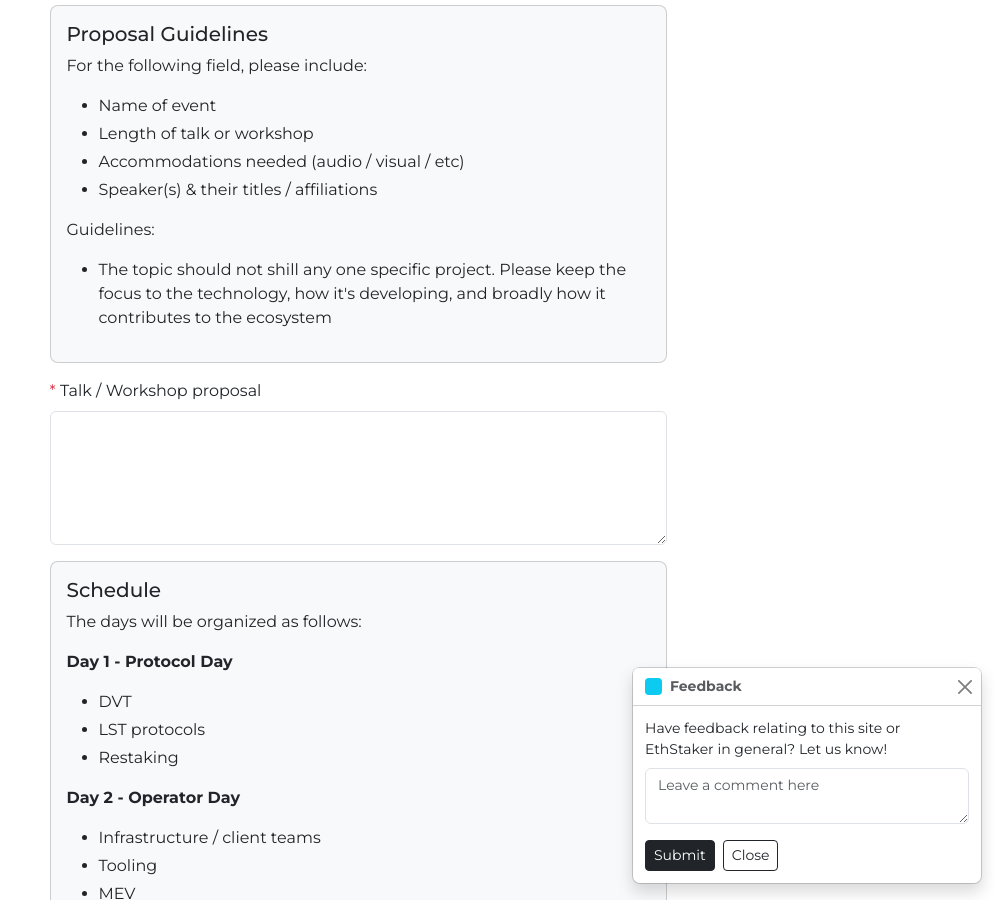
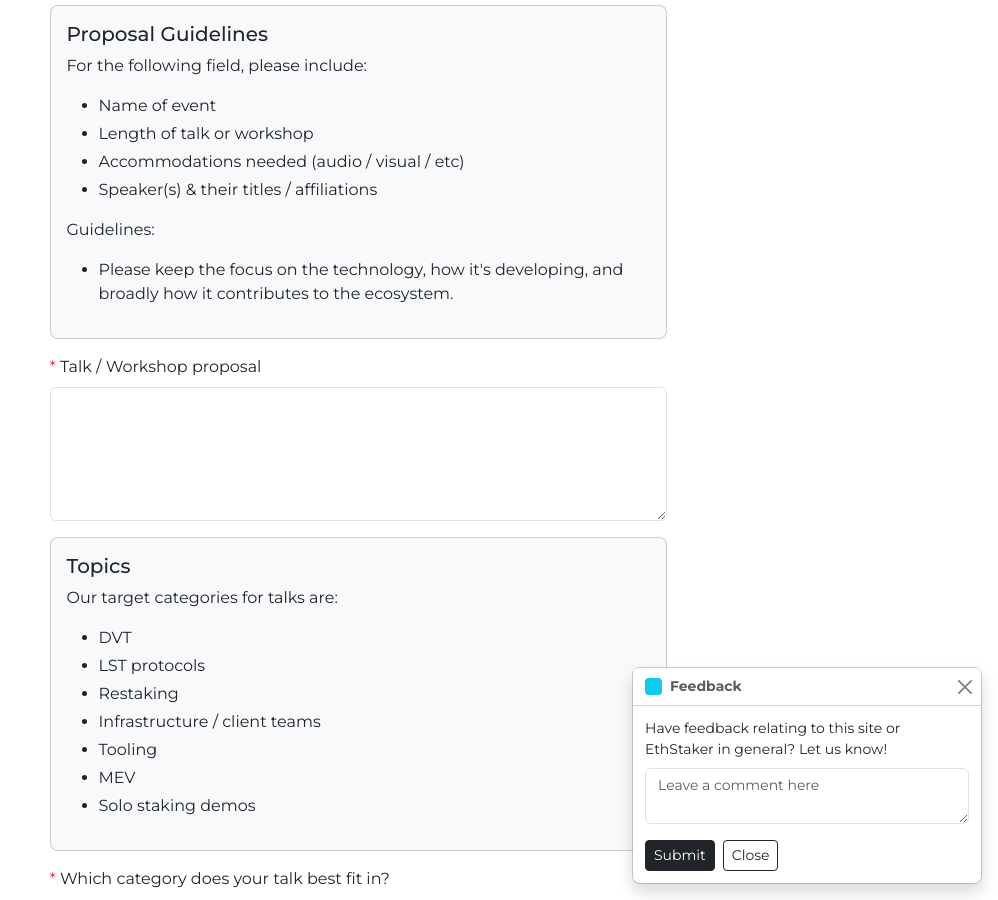
Before and after one commit to eth-educators/website, a Jekyll site: the page built from staking-gathering-speaker-application-2023.md, in a window 1280 px wide and 900 px high, scrolled down 722 px. Shown: the whole window, without its empty margins (282-1280 px from the left). Built offline with Jekyll 4.4.1, drawn with Linux system fonts in a browser that asks for light colours; some of the changed text lies outside the part shown.

Commit message:
update form

```diff
--- a/_includes/partials/content/staking-gathering-speaker-application-2023.html
+++ b/_includes/partials/content/staking-gathering-speaker-application-2023.html
@@ -47,10 +47,9 @@
                   <li class="fs-6">Accommodations needed (audio / visual / etc) </li>
                   <li class="fs-6">Speaker(s) & their titles / affiliations</li>
                 </ul>
-
                 <p class="fs-6">Guidelines:</p>
                 <ul>
-                  <li class="fs-6">The topic should not shill any one specific project. Please keep the focus to the technology, how it's developing, and broadly how it contributes to the ecosystem</li>
+                  <li class="fs-6">Please keep the focus on the technology, how it's developing, and broadly how it contributes to the ecosystem.</li>
                 </ul>
 
               </div>
@@ -67,24 +66,18 @@
           <textarea type="textarea" class="form-control form-field" id="speakerProposal" rows="5" required onchange="validate(this)"></textarea>
         </div>
 
-        <!-- Schedule -->
+        <!-- Topics -->
         <div class="col my-3">
           <div class="card w-100 bg-tertiary shadow-0">
             <div class="card-body">
-              <h5 class="card-title mb-2">Schedule</h5>
+              <h5 class="card-title mb-2">Topics</h5>
               <div class="card-text w-100 mb-auto">
 
-                <p class="fs-6">The days will be organized as follows:</p>
-
-                <p class="fw-bold fs-6">Day 1 - Protocol Day</p>
+                <p class="fs-6">Our target categories for talks are:</p>
                 <ul>
                   <li class="fs-6">DVT</li>
                   <li class="fs-6">LST protocols</li>
                   <li class="fs-6">Restaking</li>
-                </ul>
-
-                <p class="fw-bold fs-6">Day 2 - Operator Day</p>
-                <ul>
                   <li class="fs-6">Infrastructure / client teams</li>
                   <li class="fs-6">Tooling</li>
                   <li class="fs-6">MEV</li>
@@ -96,30 +89,102 @@
           </div>
         </div>
 
-        <!-- Slot Selection -->
+        <!-- Topic Selection -->
         <div class="w-100 mb-3">
-          <label for="speakerSlot" class="form-label">
+          <label for="speakerTopics" class="form-label mb-1">
             <span class="text-danger">*</span>
-            Which day and section would you like your talk to be included in?
+            Which category does your talk best fit in?
           </label>
-          <select type="select" id="speakerSlot" class="form-select form-field" aria-label="Default select example" required onchange="validate(this)">
-            <option value="" selected disabled>Select schedule...</option>
-            <option value="Day 1: DVT">Day 1: DVT</option>
-            <option value="Day 1: LST protocols">Day 1: LST protocols</option>
-            <option value="Day 1: Restaking">Day 1: Restaking</option>
-            <option value="Day 2: Infra / client teams">Day 2: Infra / client teams</option>
-            <option value="Day 2: Tooling">Day 2: Tooling</option>
-            <option value="Day 2: MEV">Day 2: MEV</option>
-            <option value="Day 2: Solo staking">Day 2: Solo staking</option>
-            <option value="Other suggestion (explain in next question)">Other suggestion (explain in next question)</option>
-          </select>
+          <div id="speakerTopics" class="form-field p-2" type="checkboxes" required onclick="validate(this)">
+            <div class="form-check ms-1">
+              <input class="form-check-input speakerTopic" type="checkbox" value="DVT" id="speakerTopic1">
+              <label class="form-check-label" for="speakerTopic1">
+                DVT
+              </label>
+            </div>
+            <div class="form-check ms-1">
+              <input class="form-check-input speakerTopic" type="checkbox" value="LST protocols" id="speakerTopic2">
+              <label class="form-check-label" for="speakerTopic2">
+                LST protocols
+              </label>
+            </div>
+            <div class="form-check ms-1">
+              <input class="form-check-input speakerTopic" type="checkbox" value="Restaking" id="speakerTopic3">
+              <label class="form-check-label" for="speakerTopic3">
+                Restaking
+              </label>
+            </div>
+            <div class="form-check ms-1">
+              <input class="form-check-input speakerTopic" type="checkbox" value="Infra / client teams" id="speakerTopic4">
+              <label class="form-check-label" for="speakerTopic4">
+                Infra / client teams
+              </label>
+            </div>
+            <div class="form-check ms-1">
+              <input class="form-check-input speakerTopic" type="checkbox" value="Tooling" id="speakerTopic5">
+              <label class="form-check-label" for="speakerTopic5">
+                Tooling
+              </label>
+            </div>
+            <div class="form-check ms-1">
+              <input class="form-check-input speakerTopic" type="checkbox" value="MEV" id="speakerTopic6">
+              <label class="form-check-label" for="speakerTopic6">
+                MEV
+              </label>
+            </div>
+            <div class="form-check ms-1">
+              <input class="form-check-input speakerTopic" type="checkbox" value="Solo staking" id="speakerTopic7">
+              <label class="form-check-label" for="speakerTopic7">
+                Solo staking
+              </label>
+            </div>
+            <div class="form-check ms-1">
+              <input class="form-check-input speakerTopic" type="checkbox" value="Other suggestion (explain in next question)" id="speakerTopic8">
+              <label class="form-check-label" for="speakerTopic8">
+                Other suggestion (explain in next question)
+              </label>
+            </div>
+          </div>
+        </div>
+
+        <!-- Time Selection -->
+        <div class="w-100 mb-3">
+          <label for="speakerTimes" class="form-label mb-1">
+            Do you have a preference on day / time?
+          </label>
+          <div id="speakerTimes" class="form-field p-2" type="checkboxes">
+            <div class="form-check ms-1">
+              <input class="form-check-input speakerTime" type="checkbox" value="13th AM" id="speakerTime1">
+              <label class="form-check-label" for="speakerTime1">
+                13th AM
+              </label>
+            </div>
+            <div class="form-check ms-1">
+              <input class="form-check-input speakerTime" type="checkbox" value="13th PM" id="speakerTime2">
+              <label class="form-check-label" for="speakerTime2">
+                13th PM
+              </label>
+            </div>
+            <div class="form-check ms-1">
+              <input class="form-check-input speakerTime" type="checkbox" value="14th AM" id="speakerTime3">
+              <label class="form-check-label" for="speakerTime3">
+                14th AM
+              </label>
+            </div>
+            <div class="form-check ms-1">
+              <input class="form-check-input speakerTime" type="checkbox" value="14th PM" id="speakerTime4">
+              <label class="form-check-label" for="speakerTime4">
+                14th PM
+              </label>
+            </div>
+          </div>
         </div>
 
         <!-- Suggestions -->
         <div class="w-100 mb-3">
           <label for="speakerSuggestions" class="form-label">
             Optional:
-            Do you have a suggestion for an additional topic / section?
+            Do you have a suggestion for an additional topic, section, or speaker?
           </label>
           <textarea type="textarea" class="form-control form-field" id="speakerSuggestions" rows="5"></textarea>
         </div>
```
Also changed, not shown: other parts of _includes/partials/content/staking-gathering-speaker-application-2023.html (+20 -2 lines).
